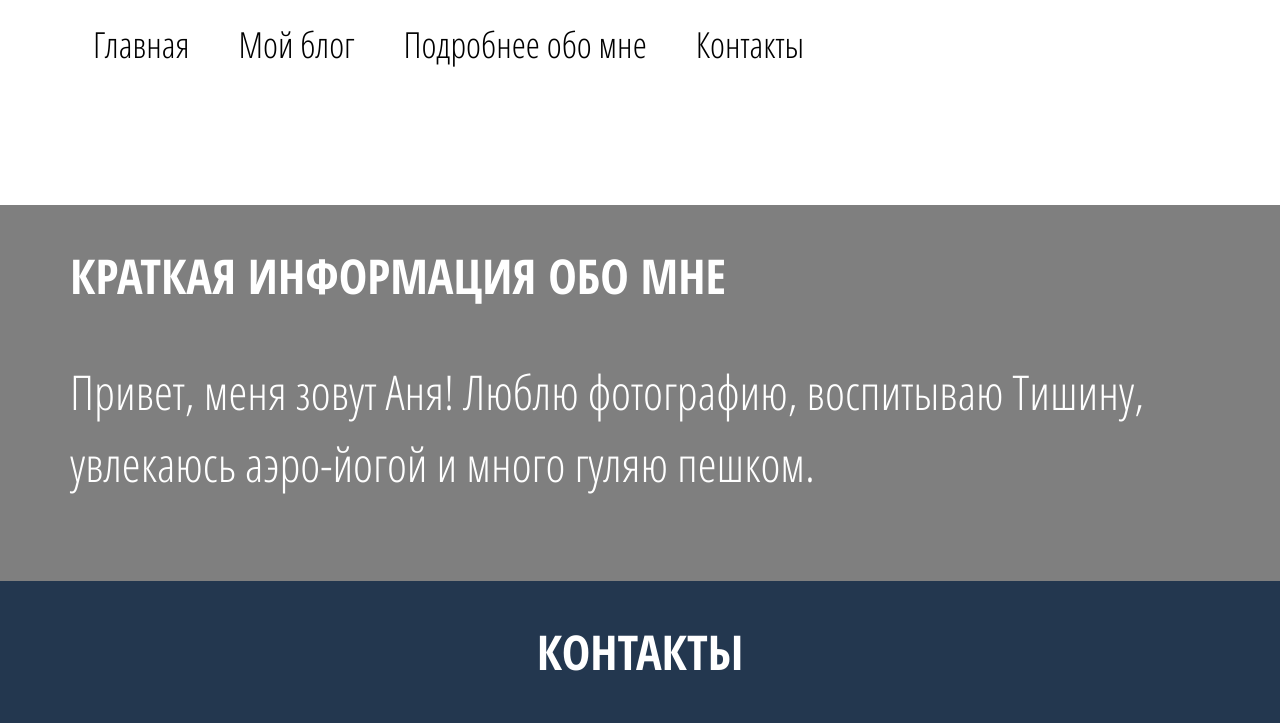
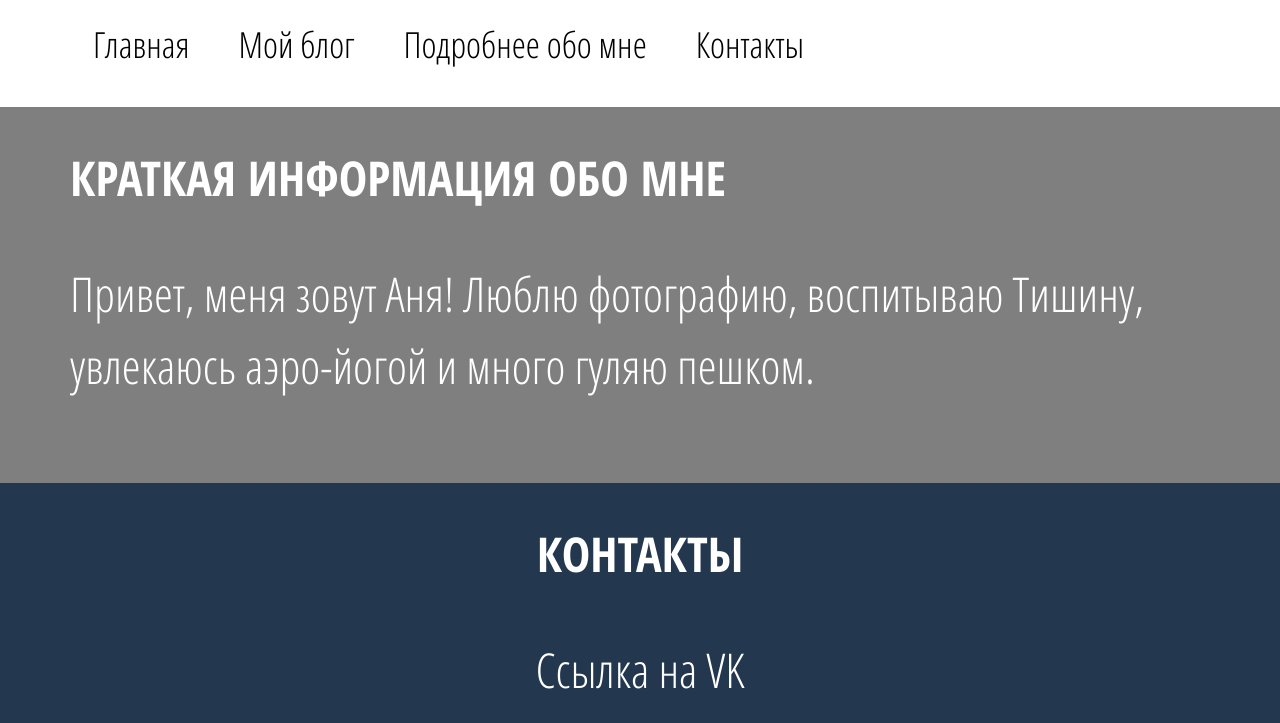
Before and after one commit to KorobovA/my-blog, a website: page src/html/pages/index.html in a window 1280 px wide. Shown: the part 54-777 px from the top of the page. Drawn offline with nearby package versions, Linux system fonts and the light colour scheme; files that its build step writes are made by us from their sources.

Commit message:
есть карткинка

```diff
--- a/src/scss/components/_header.scss
+++ b/src/scss/components/_header.scss
@@ -1,5 +1,5 @@
 .header {
-  height: 224px;
+  height: 224pgulpx;
   &__content {
   box-sizing: border-box;
   margin: 35px 0;
```
